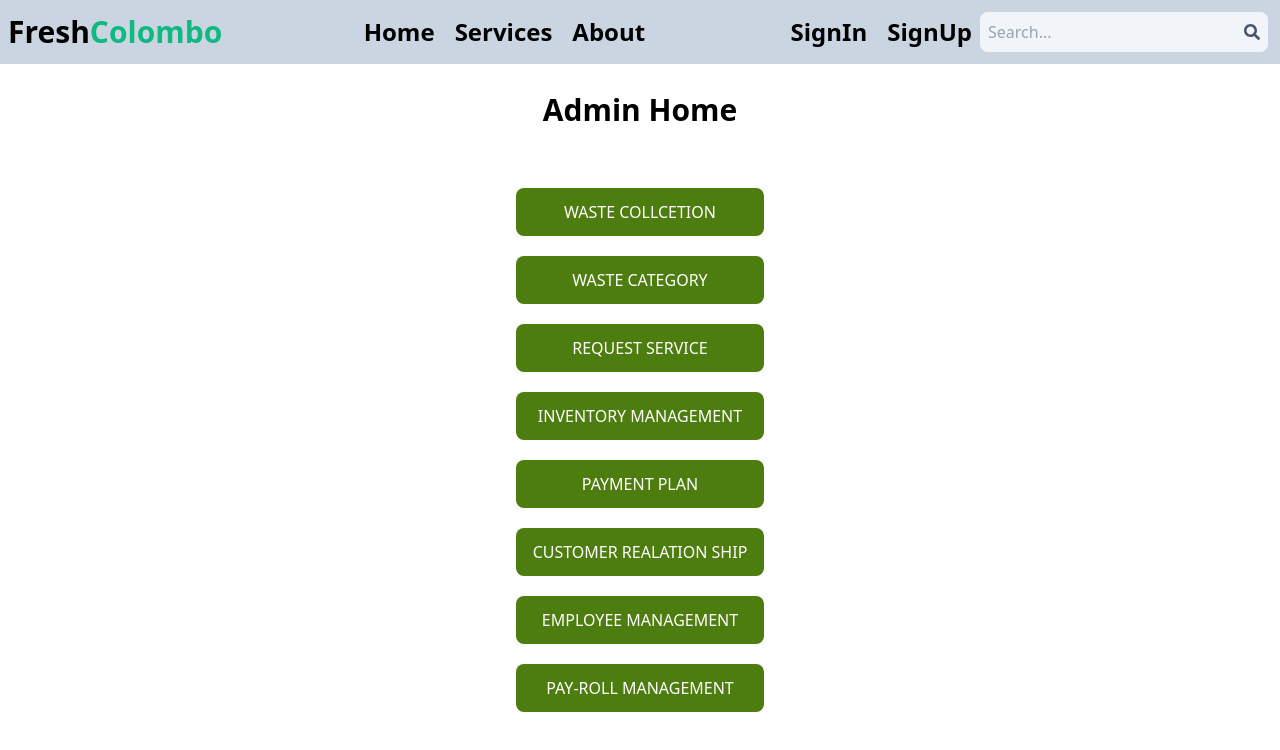
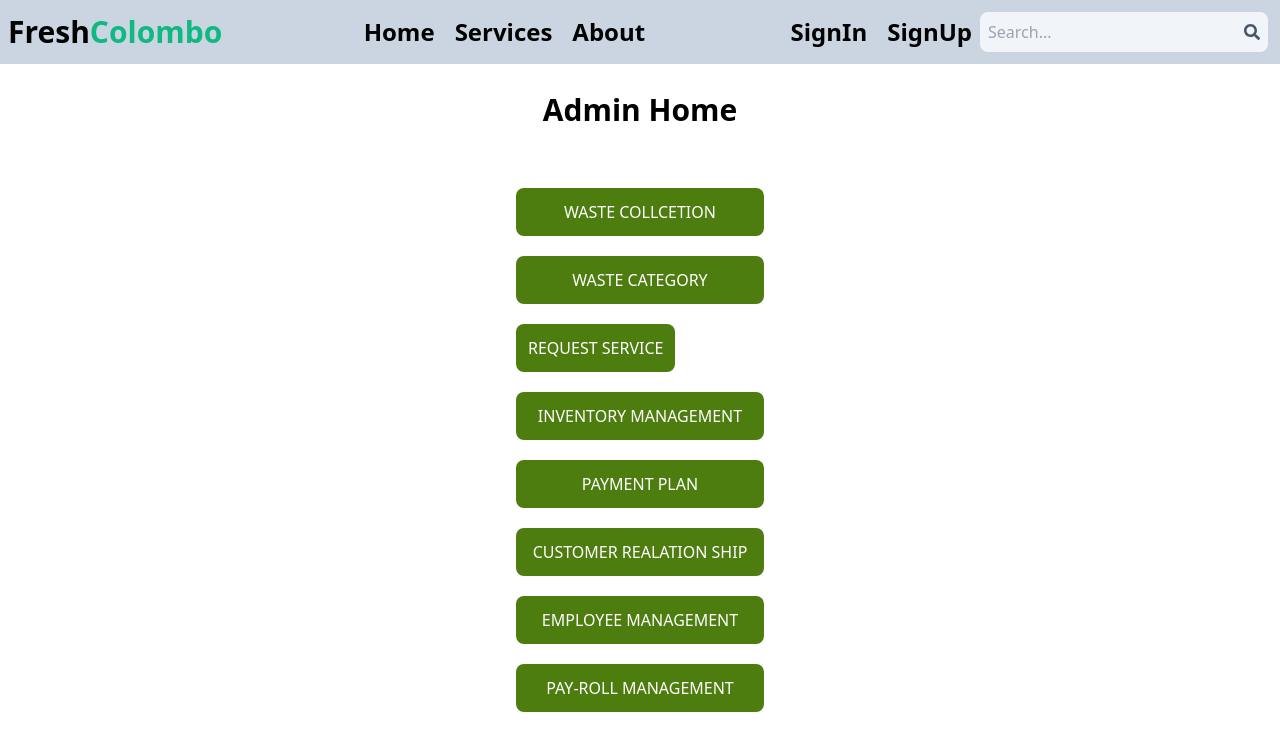
Before and after one commit to Dulneth210229/MERN-WASTE, a React (Create React App) app in the folder frontend/: page / in a window 1280 px wide. Shown: the top 750 px of the page. Built offline with nearby package versions, Linux system fonts and the light colour scheme.

Commit message:
updated home router path from req nav

```diff
--- a/frontend/src/App.js
+++ b/frontend/src/App.js
@@ -14,7 +14,6 @@ function App() {
         <React.Fragment>
           <Routes>
             <Route path="/" element={<Home />} />
-            <Route path="/mainhome" element={<Home />} />
             <Route path="/requestservice" element={<AddRequest />} />
             <Route path="/viewrequests" element={<ViewRequests />} />
           </Routes>
--- a/frontend/src/Components/AdminHome/AdminHome.js
+++ b/frontend/src/Components/AdminHome/AdminHome.js
@@ -1,5 +1,6 @@
 import React from "react";
 import Nav from "../AdminNav/AdminNav";
+import { Link } from "react-router-dom";
 
 function Home() {
   return (
@@ -13,9 +14,11 @@ function Home() {
         <button className="bg-lime-700 text-white p-3 rounded-lg uppercase hover:opacity-95">
           Waste Category
         </button>
-        <button className="bg-lime-700 text-white p-3 rounded-lg uppercase hover:opacity-95">
-          Request Service
-        </button>
+        <Link to="/viewrequests">
+          <button className="bg-lime-700 text-white p-3 rounded-lg uppercase hover:opacity-95">
+            Request Service
+          </button>
+        </Link>
         <button className="bg-lime-700 text-white p-3 rounded-lg uppercase hover:opacity-95">
           Inventory Management
         </button>
--- a/frontend/src/Components/RequestService/RequestNav/RequestNav.js
+++ b/frontend/src/Components/RequestService/RequestNav/RequestNav.js
@@ -7,7 +7,7 @@ function requestNav() {
     <div>
       <ul className='home-ui'>
         <li className='home-li'>
-            <Link to='/mainhome' className='active home-a'>
+            <Link to='/' className='active home-a'>
                 <h1>Home</h1>
             </Link>
         </li>
```
